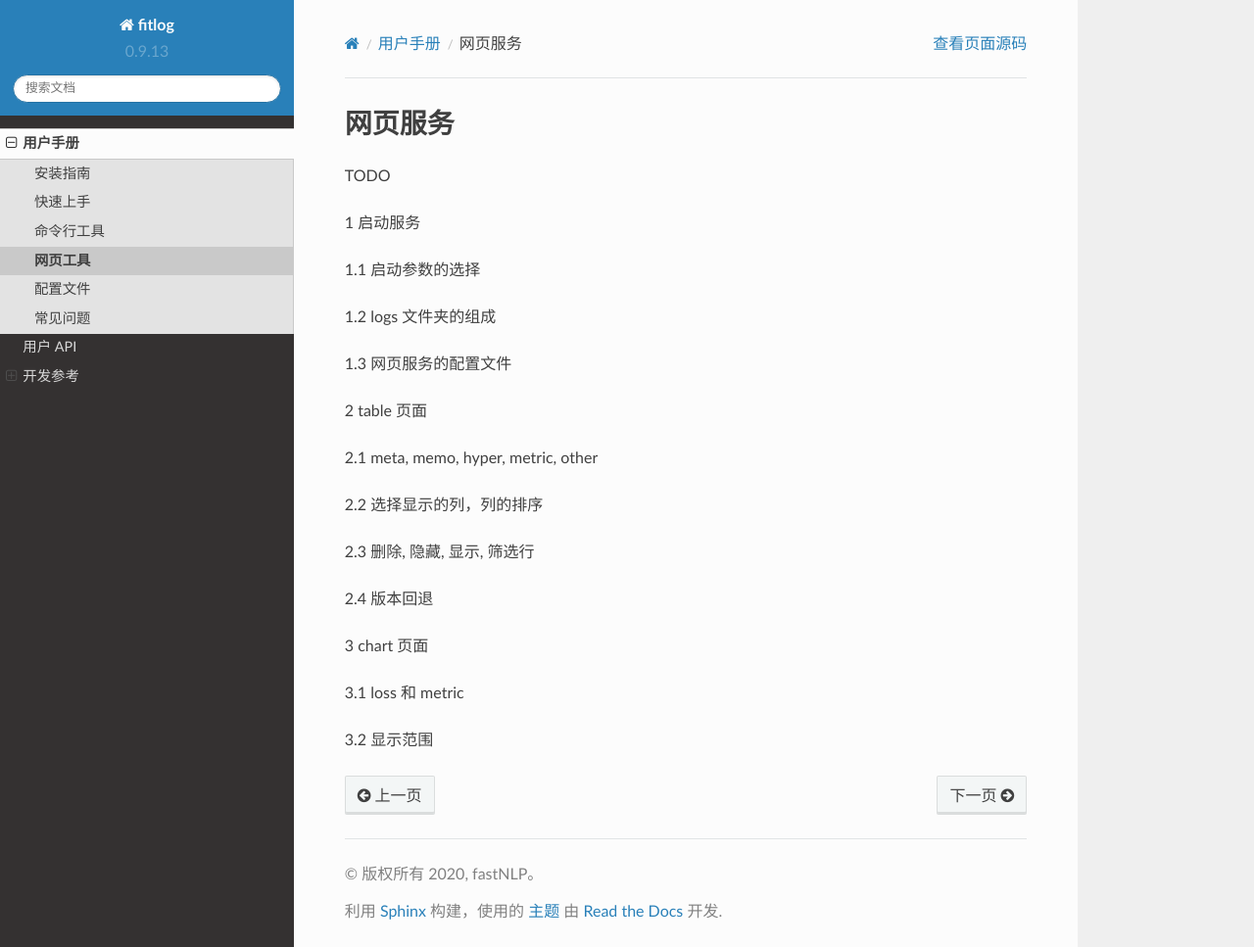
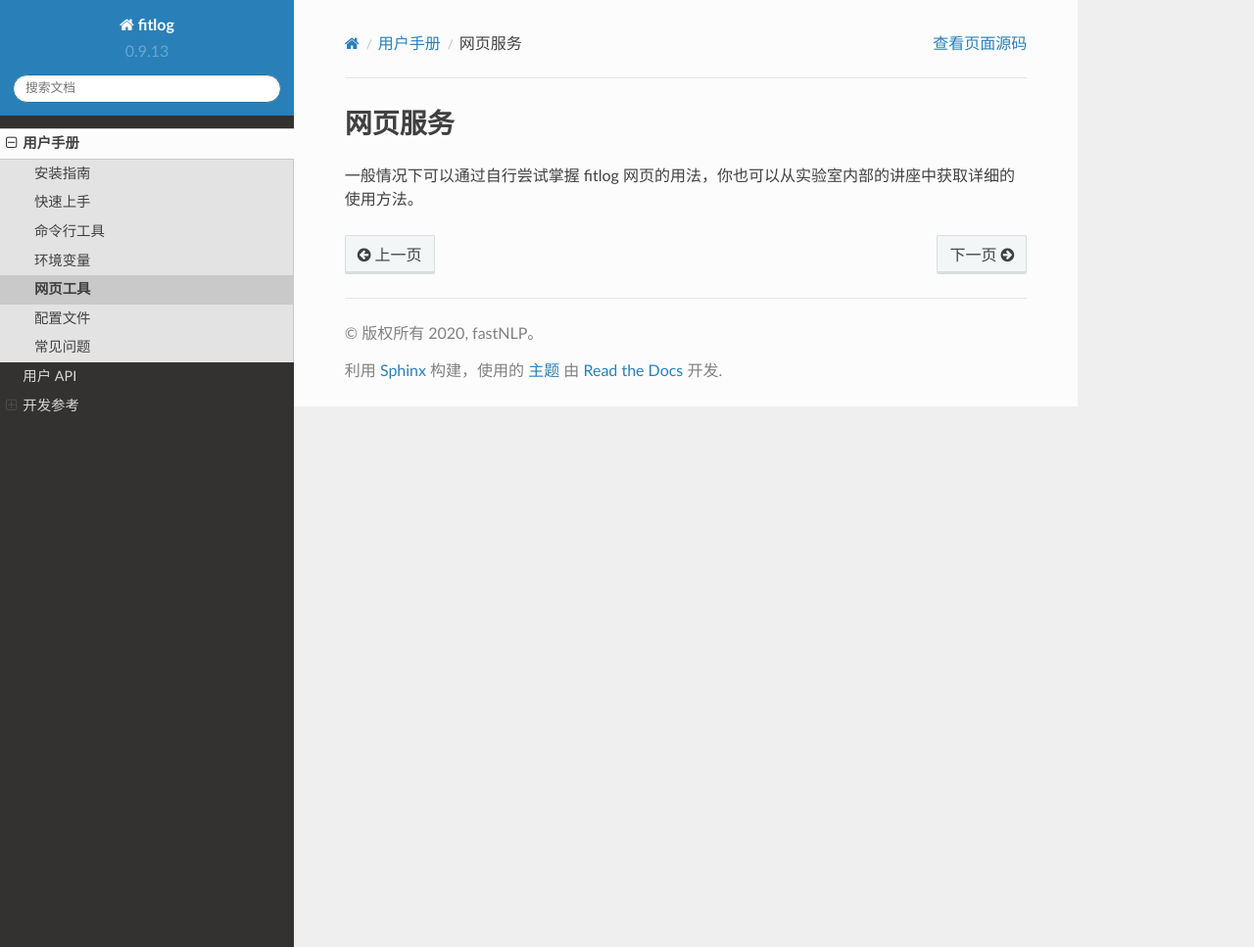
Before and after one commit to fastnlp/fitlog, a Sphinx documentation site: the page built from docs/source/user/website.rst, in a window 1280 px wide and 967 px high. Shown: the whole window at 98% size. Built offline with Sphinx 7.4.7 and the Read the Docs theme 2.0.0, drawn with Linux system fonts in a browser that asks for light colours.

Commit message:
修改了文档和教程中的一些内容

```diff
--- a/docs/source/fitlog.rst
+++ b/docs/source/fitlog.rst
@@ -3,6 +3,7 @@
 =============
 
 .. automodule:: fitlog
+    :maxdepth: 1
     :members:
     :undoc-members:
     :show-inheritance:
--- a/docs/source/index.rst
+++ b/docs/source/index.rst
@@ -3,6 +3,10 @@ fitlog 中文文档
 
 fitlog是一款集成了自动版本管理和自动日志记录两种功能的 Python 包，由复旦大学计算机科学技术学院 `自然语言处理与深度学习组`_ 的
 `fastNLP`_ 团队开发的。它可以帮助你在进行实验时方便地保存当前的代码、参数和结果。
+
+.. hint::
+
+    如果你是从 readthedocs 访问的该文档，请跳转到我们的 `最新网站 <http://www.fastnlp.top/docs/fitlog/>`_
 
 .. image:: /figures/fitlog_table.png
 
@@ -12,6 +16,7 @@ fitlog是一款集成了自动版本管理和自动日志记录两种功能的 P
 .. _自然语言处理与深度学习组: https://xpqiu.github.io/
 
 .. _fastNLP: https://github.com/fastnlp/fastNLP
+
 
 用户手册
 ------------
--- a/docs/source/user/guide.rst
+++ b/docs/source/user/guide.rst
@@ -8,6 +8,7 @@
     安装指南 </user/installation>
     快速上手 </user/quickstart>
     命令行工具 </user/command_line>
+    环境变量 </user/environment>
     网页工具 </user/website>
     配置文件 </user/configs>
     常见问题 </user/tips>
--- a/docs/source/user/website.rst
+++ b/docs/source/user/website.rst
@@ -2,28 +2,4 @@
 网页服务
 ==============
 
-TODO
-
-1 启动服务
-
-1.1 启动参数的选择
-
-1.2 logs 文件夹的组成
-
-1.3 网页服务的配置文件
-
-2 table 页面
-
-2.1 meta, memo, hyper, metric, other
-
-2.2 选择显示的列，列的排序
-
-2.3 删除, 隐藏, 显示, 筛选行
-
-2.4 版本回退
-
-3 chart 页面
-
-3.1 loss 和 metric
-
-3.2 显示范围
+一般情况下可以通过自行尝试掌握 fitlog 网页的用法，你也可以从实验室内部的讲座中获取详细的使用方法。
```
Also changed, not shown: docs/source/user/environment.rst (+4 -4 lines).
